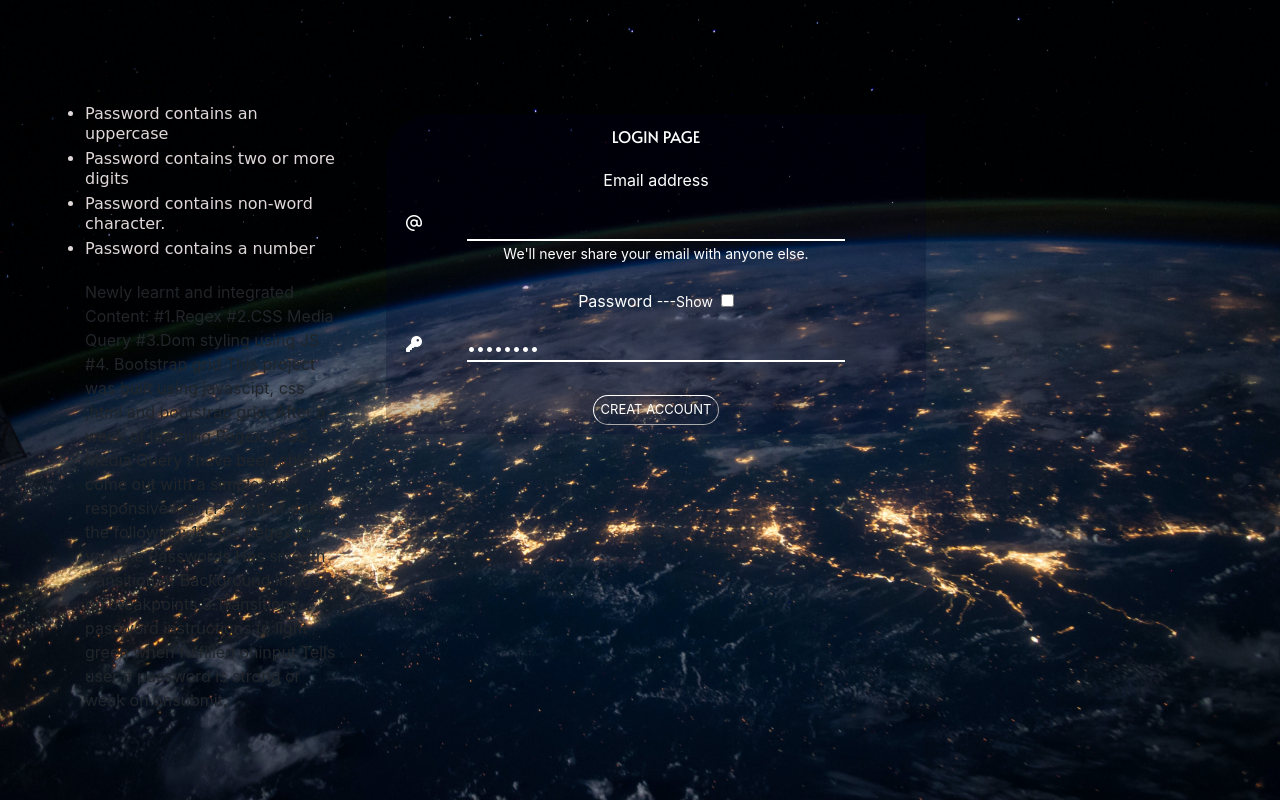
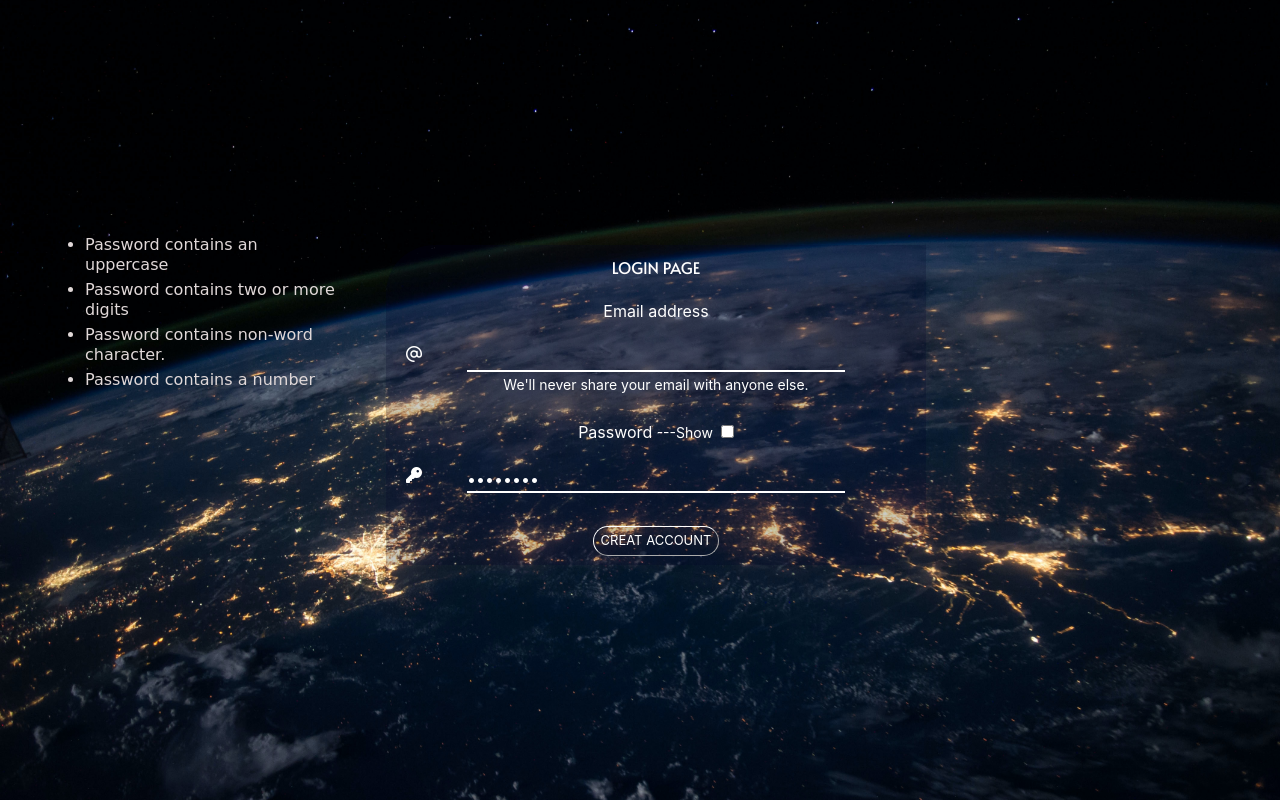
Before and after one commit to CobbyElsonfx/PassWordValidator, a plain HTML site: page index.html in a window 1280 px wide. Drawn offline with nearby package versions, Linux system fonts and the light colour scheme; a web font is replaced by a local one.

Commit message:
Update index.html

```diff
--- a/index.html
+++ b/index.html
@@ -29,18 +29,6 @@
                   <li id="hasNumber" > Password contains a number</li>
                 </ul>
        </p>
-       Newly learnt and integrated Content: #1.Regex #2.CSS Media Query #3.Dom styling using JS #4. Bootstrap grid
-
-       This project was built using javascipt, css ,html and bootstrap grid.
-
-       After a week of learning Regex , CSS Media Query I have been able to come out with a simple but responsive login Page that does the following:
-
-       1.Uses Regex to validate Passwords
-
-       Has smooth transition of Background image on breakpoints
-       3.Transitions password instructions to light green when fulfilled oninput
-
-       Tells user if password is strong or weak on onsubmit.
 
 
             </div>
```
